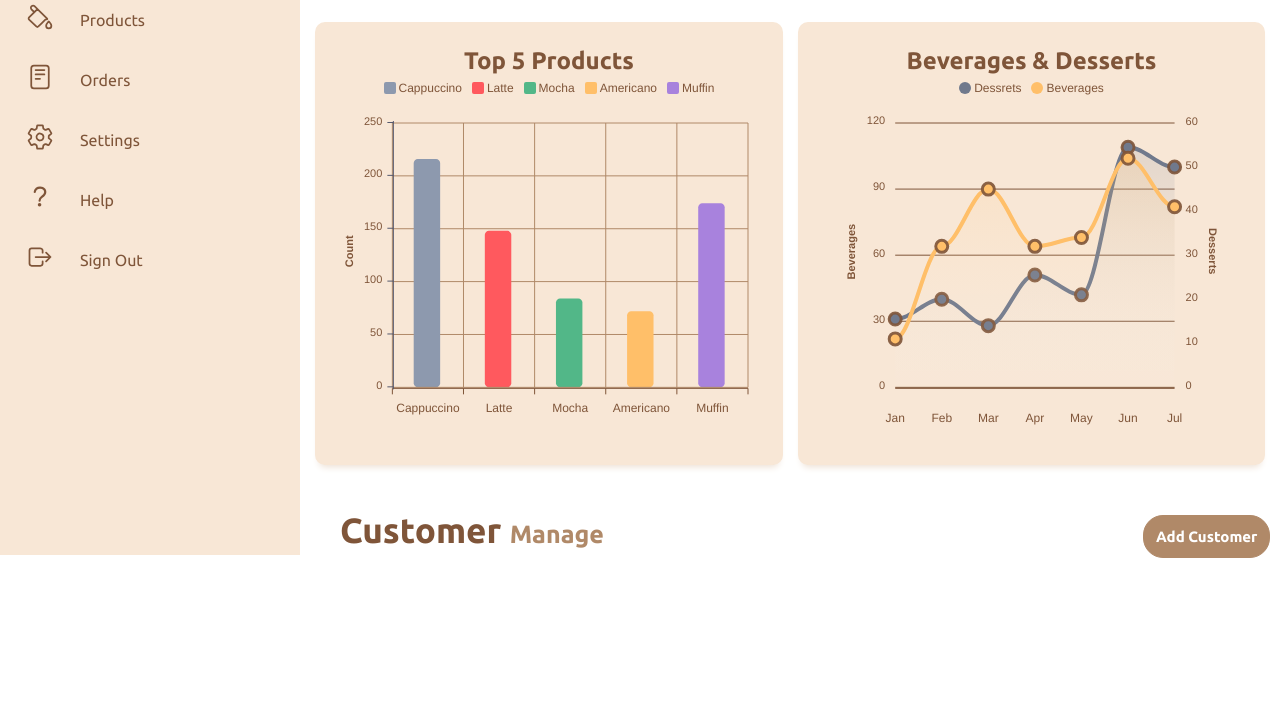
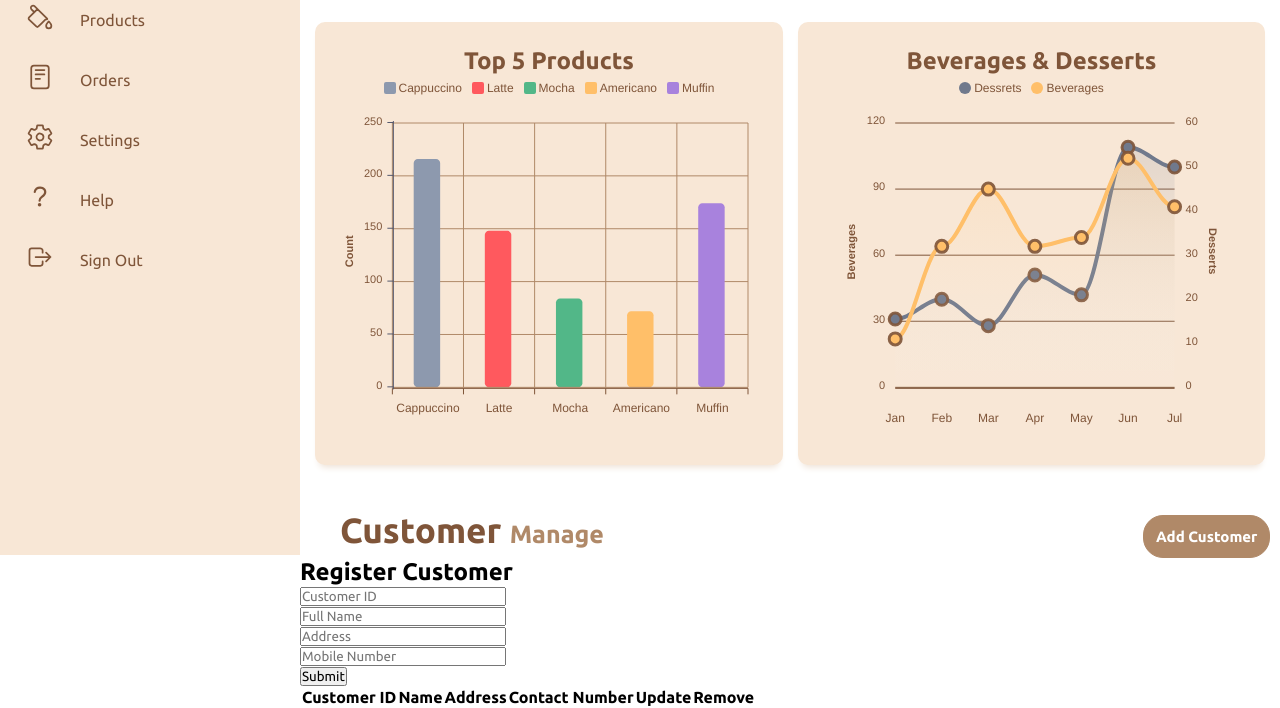
Before and after one commit to chamithKavinda/Coffee-Shop-POS-System-FrontEnd, a plain HTML site: page index.html in a window 1280 px wide. Shown: the part 245-953 px from the top of the page. Before the commit the page ends 812 px from the top, so only its background shows below. Drawn offline with nearby package versions, Linux system fonts and the light colour scheme.

Commit message:
customer form content added

```diff
--- a/css/Customer.css
+++ b/css/Customer.css
@@ -6,8 +6,8 @@
 
 .customerHeader-section{
     display: flex;
+    flex-direction: row;
     margin-top: 10px;
-    flex-direction: row;
 }
 
 .customerHeader-section h2{
@@ -35,6 +35,6 @@
 
 .add-customer-button:hover{
     cursor: pointer;
-    background: #fff1e4;
+    background: #f8e7d6;
     color: #7f5539;
 }
--- a/index.html
+++ b/index.html
@@ -144,9 +144,54 @@
                     <button id="add-customer" class="add-customer-button">Add Customer</button>
                 </div>
 
+                <!-- -------------- Add Customer Form -------------- -->
+                <div id="customerRegisterForm" class="customerRegisterForm">
+                    <div class="registerForm">
+                        <span id="customerRegisterForm-close" class="customer-close"></span>
+                        <h2>Register Customer</h2>
 
+                        <form id="customer-form" class="customer-form">
+                            <div class="customer-form-row">
+                                <input type="text" id="customerID" name="customerID" placeholder="Customer ID" required>
+                            </div>
+
+                            <div class="customer-form-row">
+                                <input type="text" id="customerName" name="customerName" placeholder="Full Name" required>
+                            </div>
+
+                            <div class="customer-form-row">
+                                <input type="text" id="customerAddress" name="customerAddress" placeholder="Address" required>
+                            </div>
+
+                            <div class="customer-form-row">
+                                <input type="text" id="customerNumber" name="customerNumber" placeholder="Mobile Number" required>
+                            </div>
+
+                            <button id="customer-submit" type="submit">Submit</button>
+                        </form>
+                    </div>
+                </div>
+
+                <!-- -------------- Customer Table -------------- -->
+                <table class="customer-table">
+                    <thead>
+                        <tr>
+                            <th>Customer ID</th>
+                            <th>Name</th>
+                            <th>Address</th>
+                            <th>Contact Number</th>
+                            <th>Update</th>
+                            <th>Remove</th>
+                        </tr>
+                    </thead>
+
+                    <tbody id="customer-table-list">
+
+                    </tbody>
+                </table>
             </section>
 
+            <!-- ------------------------------------ Item Form ------------------------------------ -->
 
 
 
```
